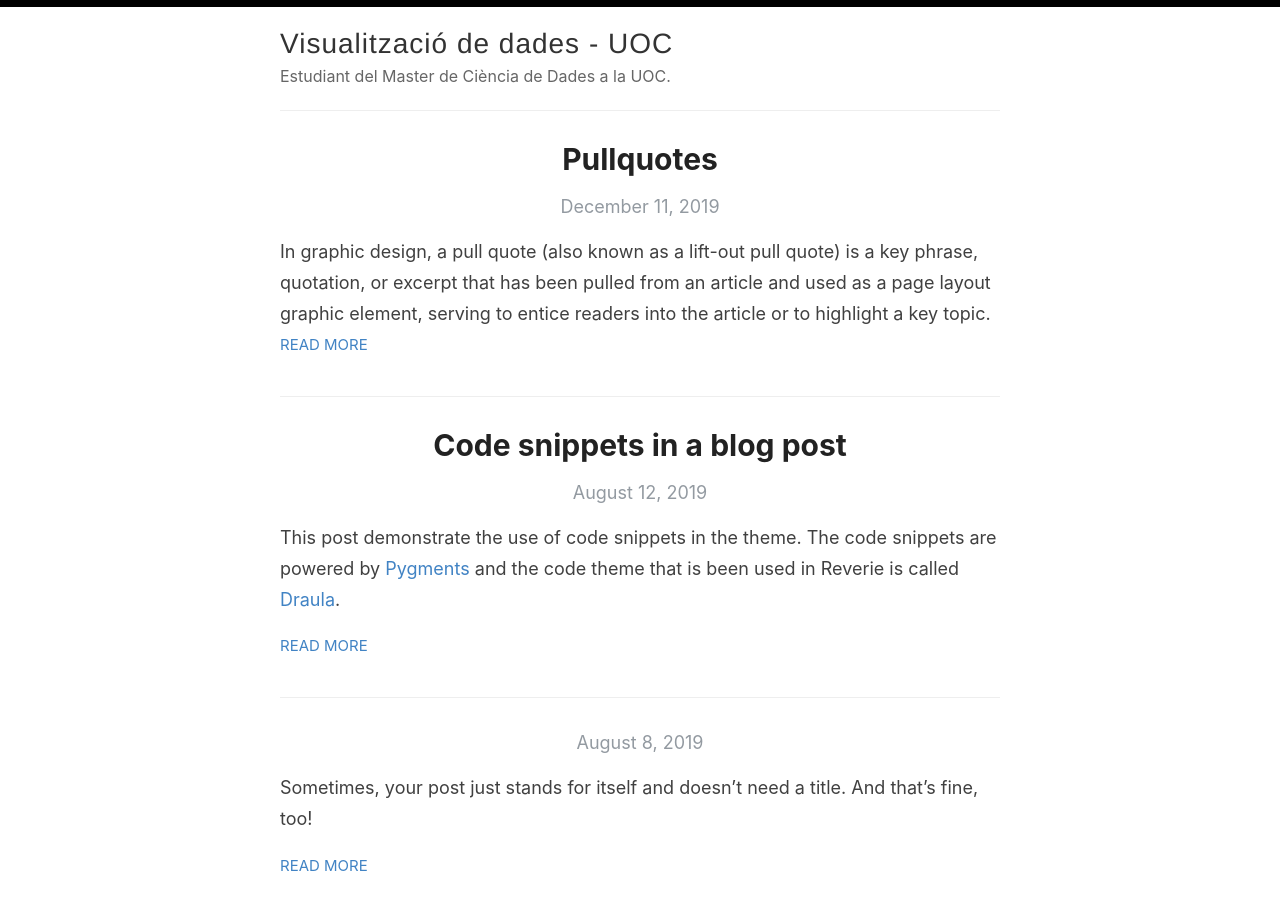
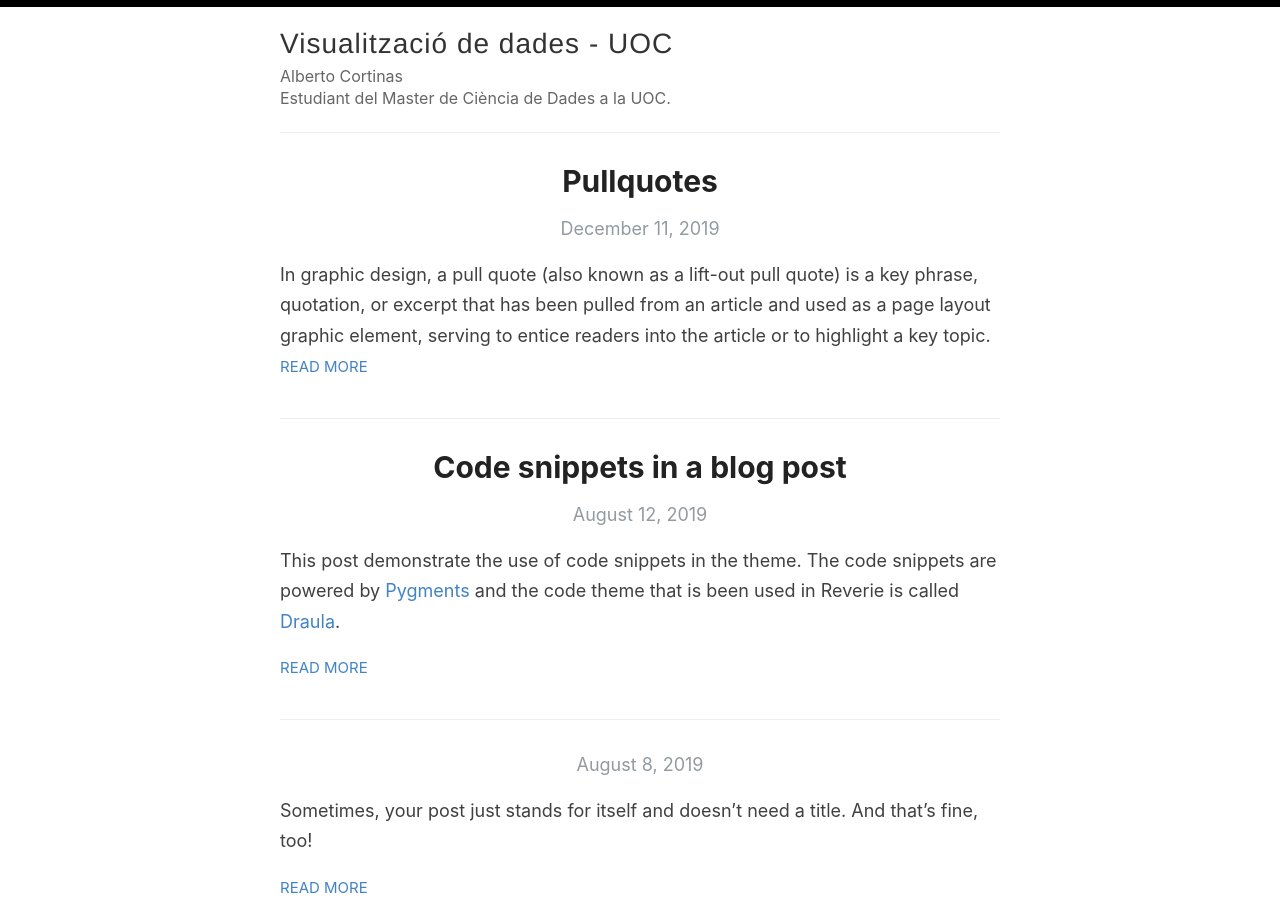
Before and after one commit to albecor80/visualitzacio_uoc, a Jekyll site: the page built from index.html, in a window 1280 px wide and 900 px high. Built offline with Jekyll 4.4.1, drawn with Linux system fonts in a browser that asks for light colours; the list of posts is cut into pages by our own code.

Commit message:
Update default.html

```diff
--- a/_layouts/default.html
+++ b/_layouts/default.html
@@ -22,6 +22,7 @@
 
             <div class="site-info">
               <h1 class="site-name"><a href="{{ site.baseurl }}/">{{ site.name }}</a></h1>
+              <p class="site-description">{{ site.author }}</p>
               <p class="site-description">{{ site.description }}</p>
             </div>
 
```
